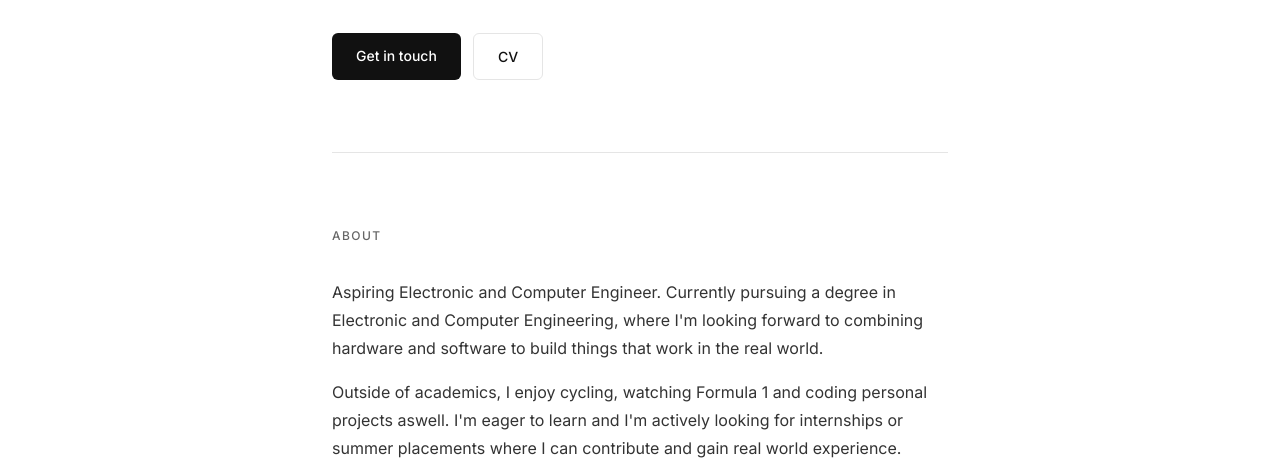
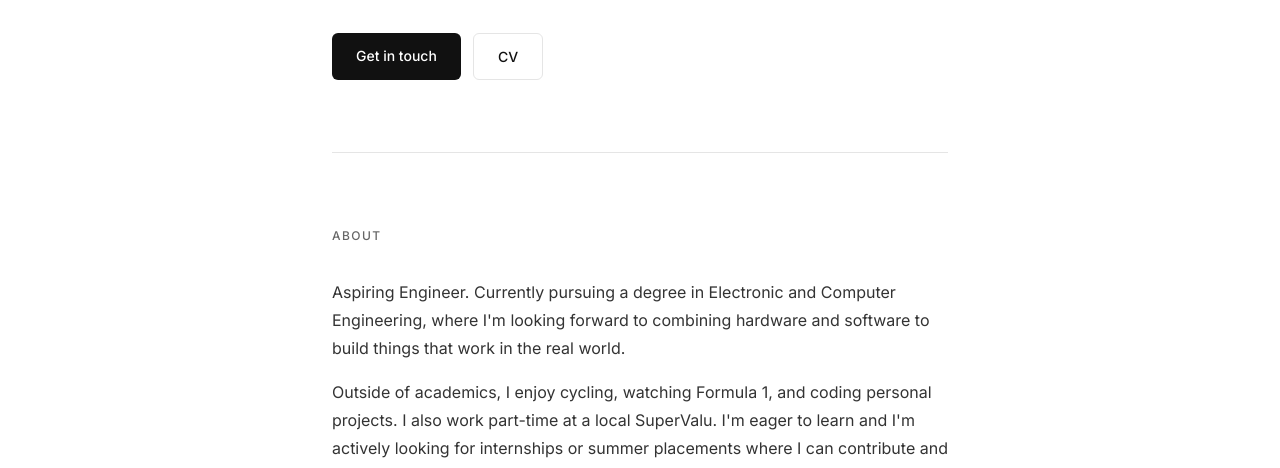
Before and after one commit to markmcd07/markmcdonald.github.io, a plain HTML site: page index.html in a window 1280 px wide. Shown: the part 324-792 px from the top of the page. Drawn offline with Linux system fonts and the light colour scheme.

Commit message:
Revise CV link and enhance about section

```diff
--- a/index.html
+++ b/index.html
@@ -26,14 +26,14 @@
       <p class="tagline">1st Year Student | University of Limerick</p>
       <div class="cta-row">
         <a class="btn-primary" href="mailto:markmcd71@hotmail.com">Get in touch</a>
-        <a class="btn-secondary" href="CV.pdf" target="_blank" download>CV</a>
+        <a class="btn-secondary" href="CV.pdf" target="_blank" >CV</a>
       </div>
     </section>
 
     <section class="about">
       <h2>About</h2>
-      <p>Aspiring Electronic and Computer Engineer. Currently pursuing a degree in Electronic and Computer Engineering, where I'm looking forward to combining hardware and software to build things that work in the real world.</p>
-      <p>Outside of academics, I enjoy cycling, watching Formula 1 and coding personal projects aswell. I'm eager to learn and I'm actively looking for internships or summer placements where I can contribute and gain real world experience.</p>
+      <p>Aspiring Engineer. Currently pursuing a degree in Electronic and Computer Engineering, where I'm looking forward to combining hardware and software to build things that work in the real world.</p>
+      <p>Outside of academics, I enjoy cycling, watching Formula 1, and coding personal projects. I also work part-time at a local SuperValu. I'm eager to learn and I'm actively looking for internships or summer placements where I can contribute and gain real-world experience.</p>
     </section>
 
     <section class="education">
```
